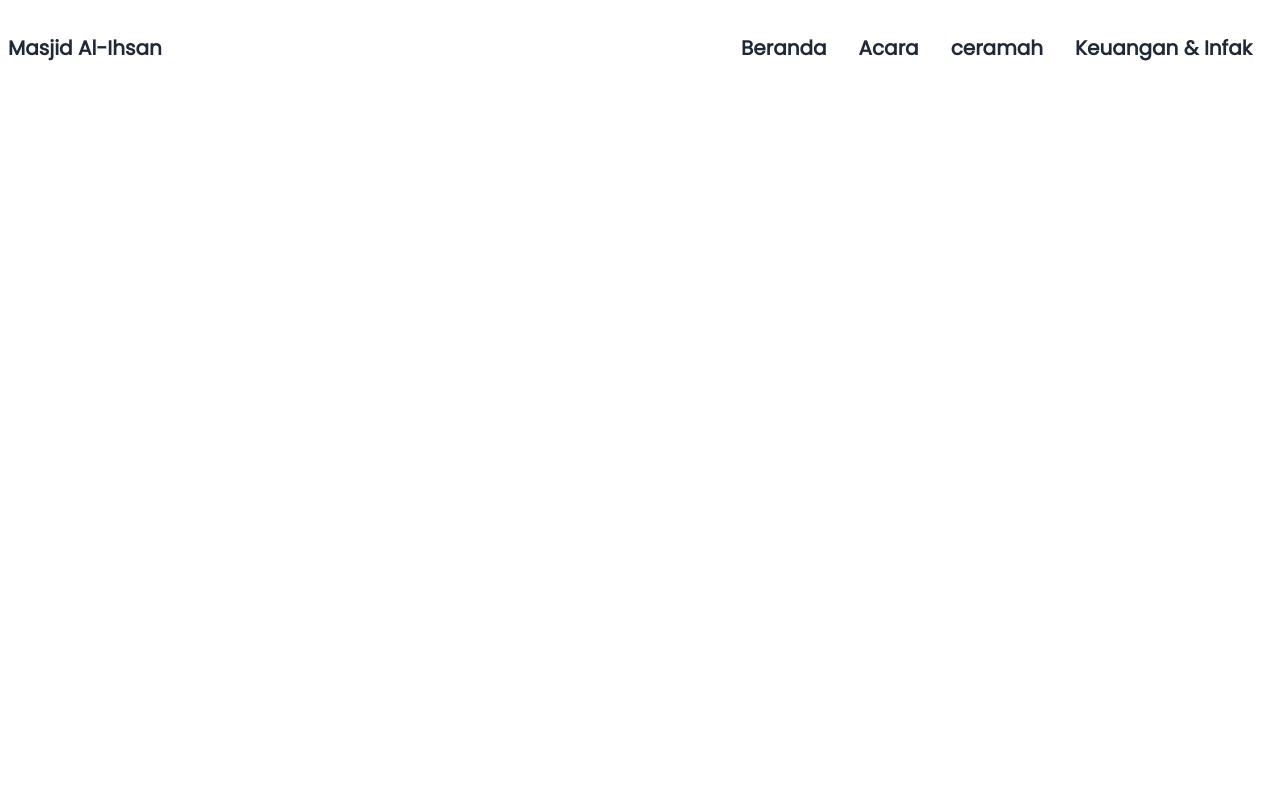
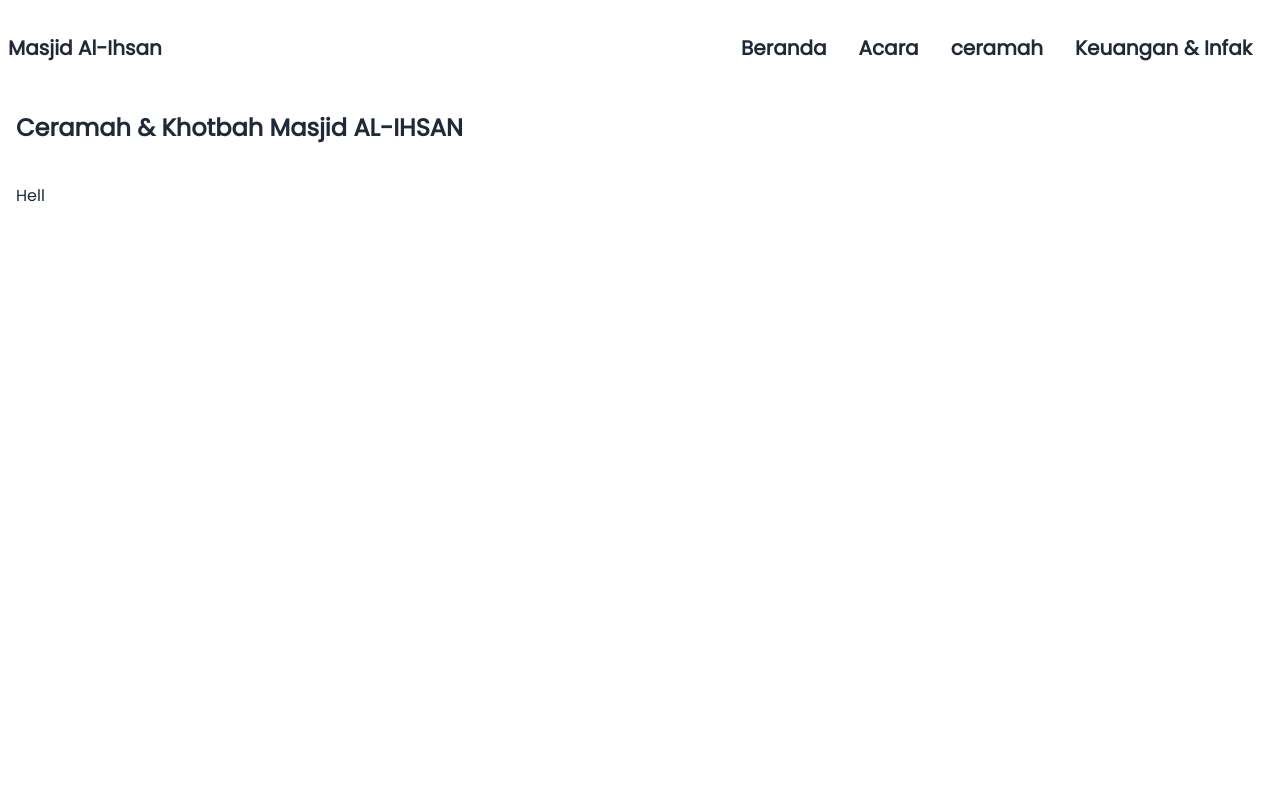
Before and after one commit to 01011001andra/user-final-project, a React (Vite) app: page /ceramah in a window 1280 px wide. Shown: the top 798 px of the page. Built offline with nearby package versions, Linux system fonts and the light colour scheme.

Commit message:
fix(acara): :bug: fix bug color at acara main card

```diff
--- a/src/pages/acara/components/Card.jsx
+++ b/src/pages/acara/components/Card.jsx
@@ -17,8 +17,8 @@ const Card = ({ bg, id = 1 }) => {
       </div>
       <HashLink
         to={`${bg ? "/#acara" : `/acara/${id}`}`}
-        className={`flex items-center justify-center py-5 text-white rounded-md ${
-          bg ? "bg-white font-bold text-stroke" : "bg-stroke"
+        className={`flex items-center justify-center py-5  rounded-md ${
+          bg ? "text-stroke bg-white font-bold " : "bg-stroke  text-white"
         }`}
       >
         {bg ? "LIHAT UNDANGAN" : "LIHAT DOKUMENTASI ACARA"}
--- /dev/null
+++ b/src/pages/ceramah/components/CardVideo.jsx
@@ -0,0 +1,11 @@
+import React from "react";
+
+const CardVideo = () => {
+  return (
+    <div>
+      <h1>Hell</h1>
+    </div>
+  );
+};
+
+export default CardVideo;
--- a/src/pages/ceramah/index.jsx
+++ b/src/pages/ceramah/index.jsx
@@ -1,11 +1,18 @@
 import React from "react";
 import { Layout, MainLayout } from "../../layouts";
+import { headSubText } from "../../utils/styles";
+import CardVideo from "./components/CardVideo";
 
 const Ceramah = () => {
   return (
     <MainLayout title="Ceramah">
-      <Layout>
-        <h1>Ceramah</h1>
+      <Layout className="py-28">
+        <div className="flex flex-col gap-10">
+          <h1 className={`text-2xl font-bold `}>
+            Ceramah & Khotbah Masjid AL-IHSAN
+          </h1>
+          <CardVideo />
+        </div>
       </Layout>
     </MainLayout>
   );
```
Also changed, not shown: src/pages/ceramah/components/index.js (added).
